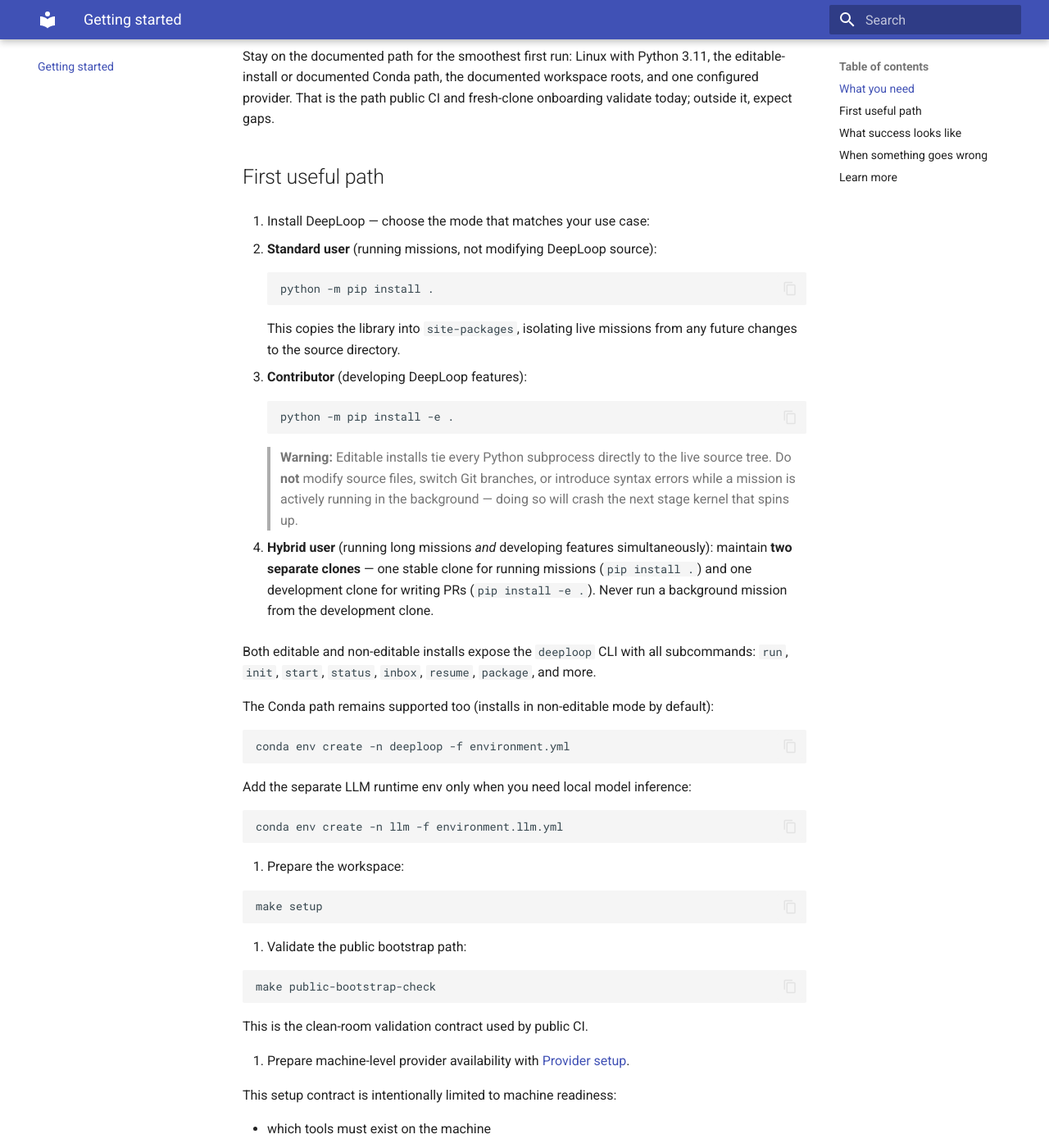
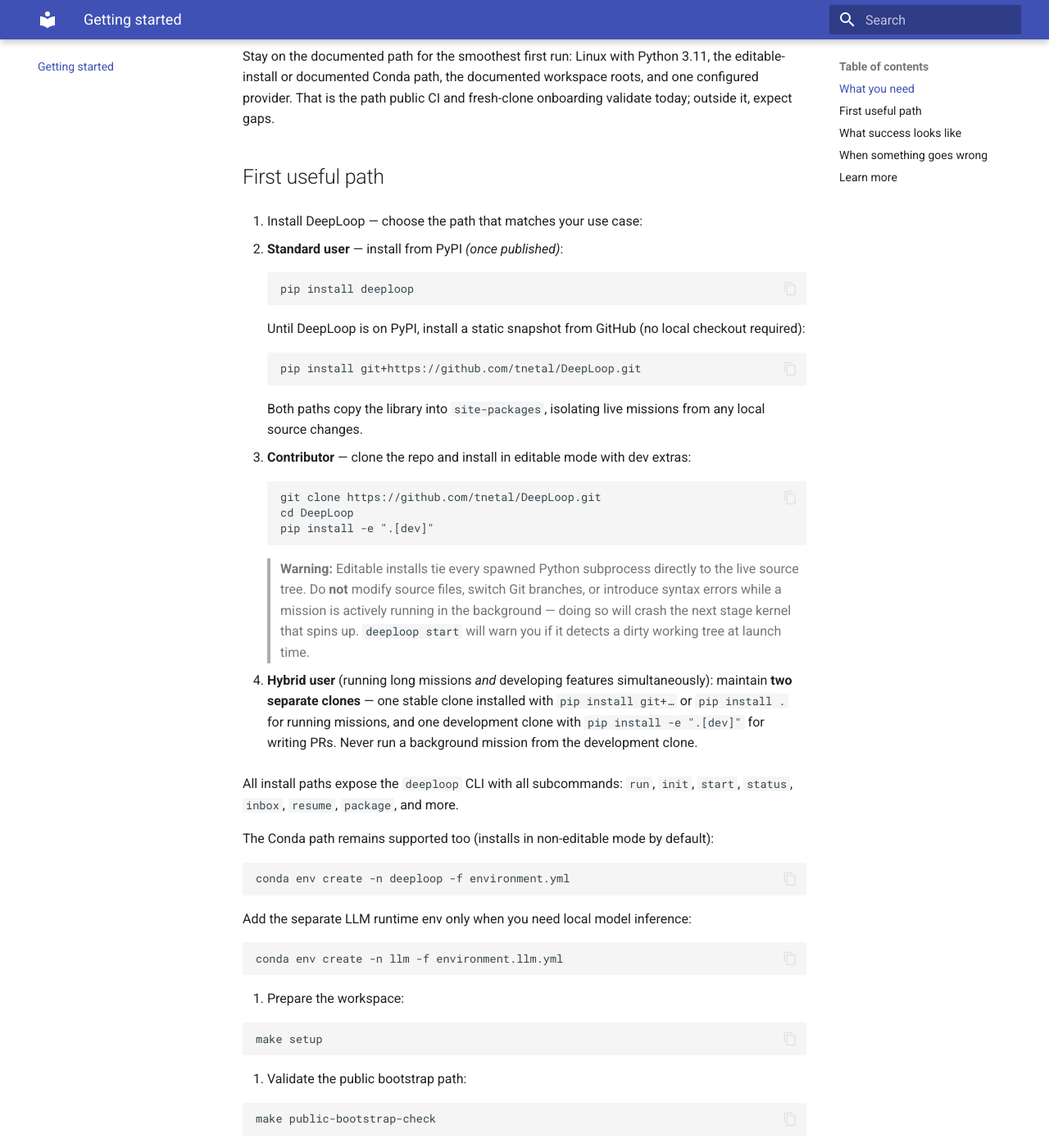
Before and after one commit to MoyYuan/DeepLoop, an MkDocs documentation site: the page built from docs/getting-started.md, in a window 1280 px wide and 1400 px high, scrolled down 567 px. Shown: the whole window at 82% size. Built offline with MkDocs 1.6.1 and Material for MkDocs 9.7.7, drawn with Linux system fonts in a browser that asks for light colours.

Commit message:
docs+code: professional OSS install guidance and editable-install guardrail
- README.md, docs/getting-started.md, docs/release/portable-bootstrap.md:
  standard users → pip install deeploop (PyPI) / pip install git+...;
  contributors → pip install -e ".[dev]" with warning;
  hybrid users → two-clone guidance
- mission_management.py: add _check_editable_install_and_warn() called by
  _handle_start(); warns on stderr when editable install + dirty working tree

Agent-Logs-Url: https://github.com/tnetal/DeepLoop/sessions/13291ca9-237f-4fc7-83bc-ce65311acf31

Co-authored-by: tnetal <275320085+tnetal@users.noreply.github.com>

````diff
--- a/docs/getting-started.md
+++ b/docs/getting-started.md
@@ -21,38 +21,48 @@ onboarding validate today; outside it, expect gaps.
 
 ## First useful path
 
-1. Install DeepLoop — choose the mode that matches your use case:
+1. Install DeepLoop — choose the path that matches your use case:
 
-   - **Standard user** (running missions, not modifying DeepLoop source):
+   - **Standard user** — install from PyPI *(once published)*:
 
      ```text
-     python -m pip install .
+     pip install deeploop
      ```
 
-     This copies the library into `site-packages`, isolating live missions from
-     any future changes to the source directory.
-
-   - **Contributor** (developing DeepLoop features):
+     Until DeepLoop is on PyPI, install a static snapshot from GitHub (no
+     local checkout required):
 
      ```text
-     python -m pip install -e .
+     pip install git+https://github.com/tnetal/DeepLoop.git
      ```
 
-     > **Warning:** Editable installs tie every Python subprocess directly to
-     > the live source tree. Do **not** modify source files, switch Git
-     > branches, or introduce syntax errors while a mission is actively running
-     > in the background — doing so will crash the next stage kernel that spins
-     > up.
+     Both paths copy the library into `site-packages`, isolating live missions
+     from any local source changes.
+
+   - **Contributor** — clone the repo and install in editable mode with dev
+     extras:
+
+     ```text
+     git clone https://github.com/tnetal/DeepLoop.git
+     cd DeepLoop
+     pip install -e ".[dev]"
+     ```
+
+     > **Warning:** Editable installs tie every spawned Python subprocess
+     > directly to the live source tree. Do **not** modify source files, switch
+     > Git branches, or introduce syntax errors while a mission is actively
+     > running in the background — doing so will crash the next stage kernel
+     > that spins up. `deeploop start` will warn you if it detects a dirty
+     > working tree at launch time.
 
    - **Hybrid user** (running long missions *and* developing features
-     simultaneously): maintain **two separate clones** — one stable clone for
-     running missions (`pip install .`) and one development clone for writing
-     PRs (`pip install -e .`). Never run a background mission from the
-     development clone.
+     simultaneously): maintain **two separate clones** — one stable clone
+     installed with `pip install git+…` or `pip install .` for running
+     missions, and one development clone with `pip install -e ".[dev]"` for
+     writing PRs. Never run a background mission from the development clone.
 
-   Both editable and non-editable installs expose the `deeploop` CLI with all
-   subcommands: `run`, `init`, `start`, `status`, `inbox`, `resume`, `package`,
-   and more.
+   All install paths expose the `deeploop` CLI with all subcommands: `run`,
+   `init`, `start`, `status`, `inbox`, `resume`, `package`, and more.
 
    The Conda path remains supported too (installs in non-editable mode by
    default):
````
Also changed, not shown: README.md (+28 -17 lines), docs/release/portable-bootstrap.md (+10 -8 lines), 1 other file.
